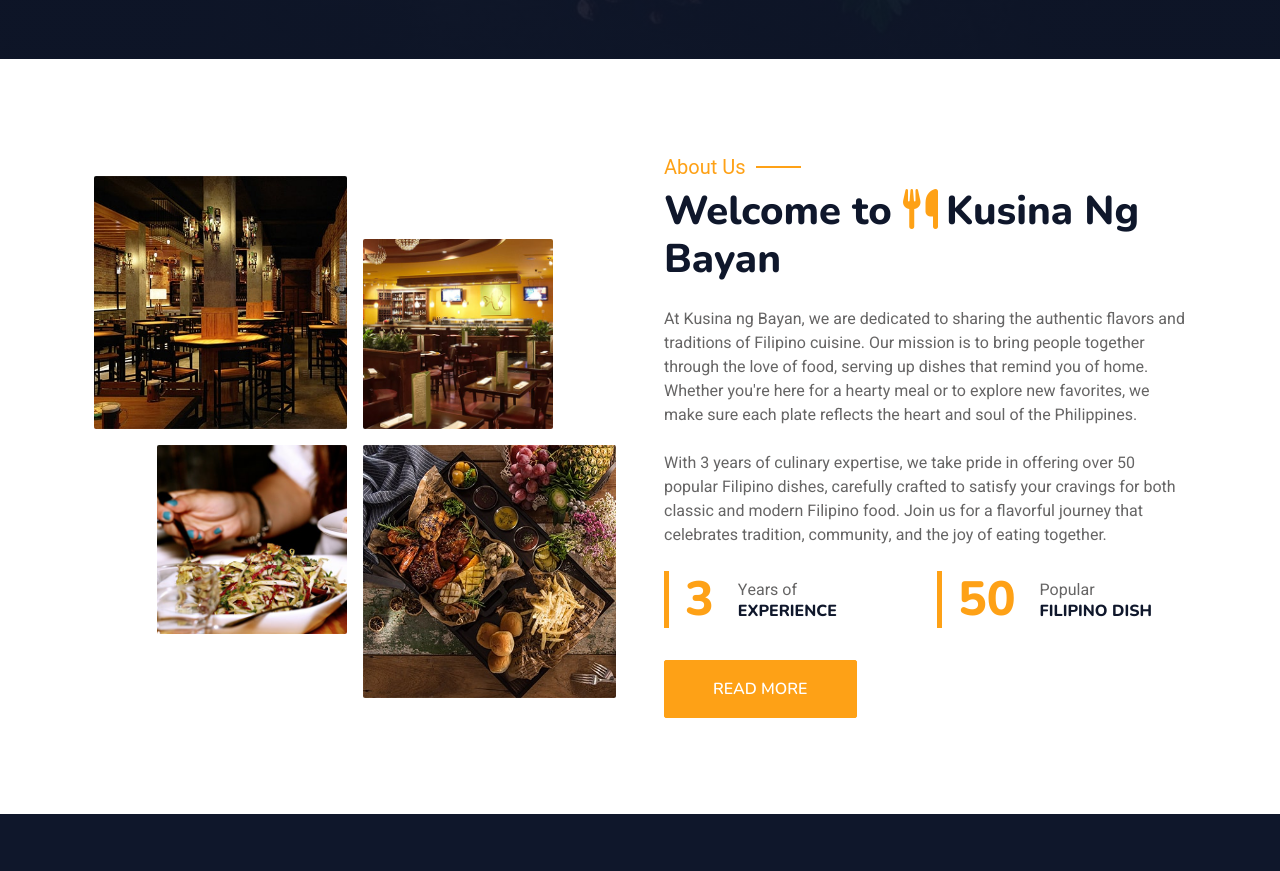
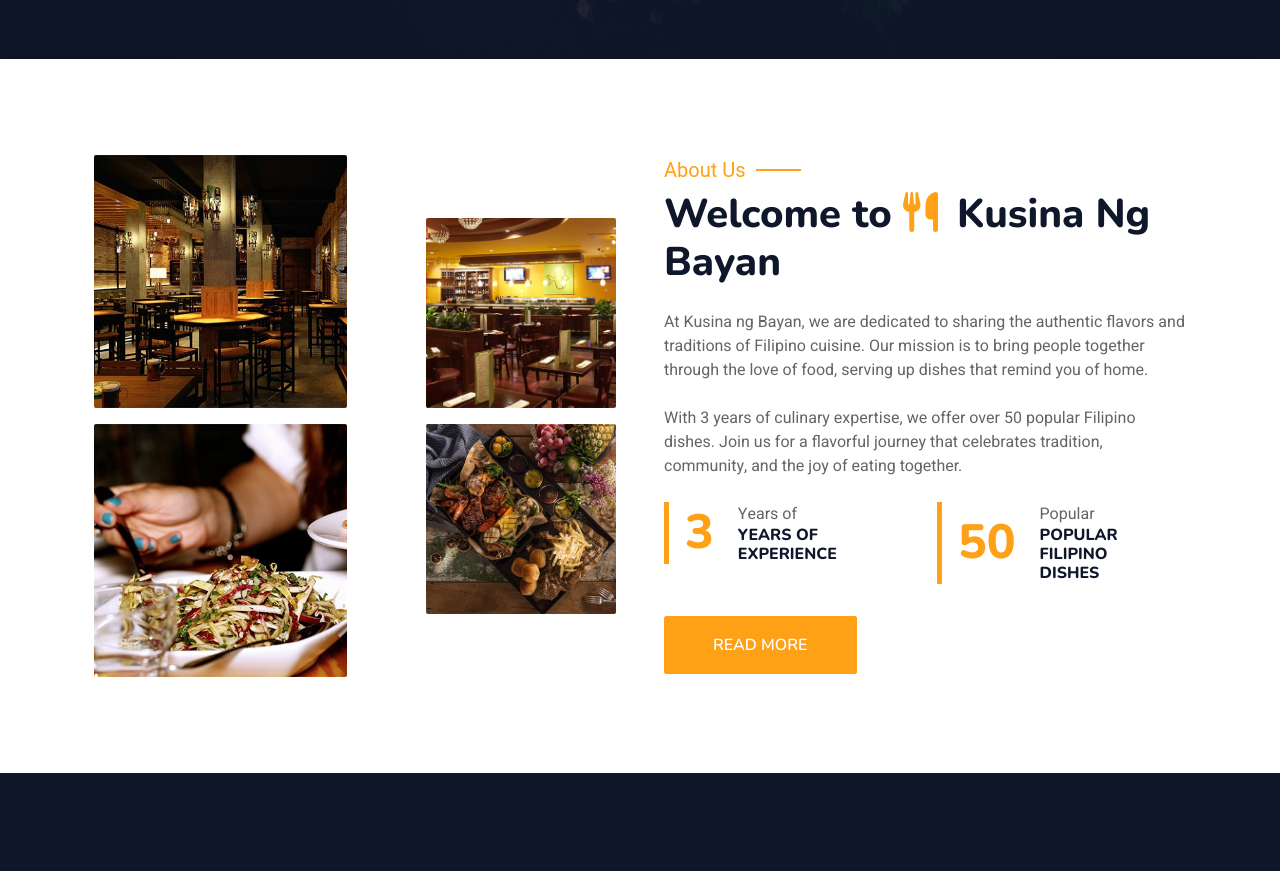
Before and after one commit to RavenXconner/KusinaNgBayan-Food-Recipe, a React (Create React App) app: page / in a window 1280 px wide. Shown: the part 840-1711 px from the top of the page. Built offline with nearby package versions, Linux system fonts and the light colour scheme.

Commit message:
Optimize some of the Pages

```diff
--- a/src/components/AboutSection.js
+++ b/src/components/AboutSection.js
@@ -1,16 +1,15 @@
 import React from "react";
 import "bootstrap/dist/css/bootstrap.min.css";
 import "font-awesome/css/font-awesome.min.css";
-import { Link } from "react-router-dom"; // Add Link from react-router-dom
-import Footer from "./FooterPage"; // Adjust the path based on your folder structure
+import "bootstrap-icons/font/bootstrap-icons.css"; // Import Bootstrap Icons
+import { Link } from "react-router-dom";
+import Footer from "./FooterPage"; // Ensure path is correct
 
 const Home = () => {
   return (
     <div className="container-xxl bg-white p-0">
-
       <div className="container-xxl position-relative p-0">
         {/* Navbar Component */}
-
         <div className="container-xxl py-5 bg-dark hero-header mb-5">
           <div className="container text-center my-5 pt-5 pb-4">
             <h1 className="display-3 text-white mb-3 animated slideInDown">
@@ -21,10 +20,7 @@ const Home = () => {
                 <li className="breadcrumb-item">
                   <Link to="/">Home</Link>
                 </li>
-                <li
-                  className="breadcrumb-item text-white active"
-                  aria-current="page"
-                >
+                <li className="breadcrumb-item text-white active" aria-current="page">
                   About
                 </li>
               </ol>
@@ -32,8 +28,8 @@ const Home = () => {
           </div>
         </div>
       </div>
-      {/* Navbar & Hero End */}
-      {/* About Start */}
+
+      {/* About Section */}
       <div className="container-xxl py-5">
         <div className="container">
           <div className="row g-5 align-items-center">
@@ -79,33 +75,23 @@ const Home = () => {
                 About Us
               </h5>
               <h1 className="mb-4">
-                Welcome to <i className="fa fa-utensils text-primary me-2"></i>
-                Kusina Ng Bayan
+                Welcome to <i className="fa fa-utensils text-primary me-2"></i>Kusina Ng Bayan
               </h1>
               <p className="mb-4">
                 At Kusina ng Bayan, we are dedicated to sharing the authentic
                 flavors and traditions of Filipino cuisine. Our mission is to
                 bring people together through the love of food, serving up
-                dishes that remind you of home. Whether you're here for a hearty
-                meal or to explore new favorites, we make sure each plate
-                reflects the heart and soul of the Philippines.
+                dishes that remind you of home.
               </p>
               <p className="mb-4">
                 With 3 years of culinary expertise, we take pride in offering
-                over 50 popular Filipino dishes, carefully crafted to satisfy
-                your cravings for both classic and modern Filipino food. Join us
-                for a flavorful journey that celebrates tradition, community,
-                and the joy of eating together.
+                over 50 popular Filipino dishes. Join us for a flavorful journey
+                that celebrates tradition, community, and the joy of eating together.
               </p>
               <div className="row g-4 mb-4">
                 <div className="col-sm-6">
                   <div className="d-flex align-items-center border-start border-5 border-primary px-3">
-                    <h1
-                      className="flex-shrink-0 display-5 text-primary mb-0"
-                      data-toggle="counter-up"
-                    >
-                      3
-                    </h1>
+                    <h1 className="flex-shrink-0 display-5 text-primary mb-0">3</h1>
                     <div className="ps-4">
                       <p className="mb-0">Years of</p>
                       <h6 className="text-uppercase mb-0">Experience</h6>
@@ -114,15 +100,10 @@ const Home = () => {
                 </div>
                 <div className="col-sm-6">
                   <div className="d-flex align-items-center border-start border-5 border-primary px-3">
-                    <h1
-                      className="flex-shrink-0 display-5 text-primary mb-0"
-                      data-toggle="counter-up"
-                    >
-                      50
-                    </h1>
+                    <h1 className="flex-shrink-0 display-5 text-primary mb-0">50</h1>
                     <div className="ps-4">
                       <p className="mb-0">Popular</p>
-                      <h6 className="text-uppercase mb-0">Filipino Dish</h6>
+                      <h6 className="text-uppercase mb-0">Filipino Dishes</h6>
                     </div>
                   </div>
                 </div>
@@ -134,20 +115,21 @@ const Home = () => {
           </div>
         </div>
       </div>
-      {/* About End */}
-      {/* Back to Top */}
+
+      {/* Back to Top Button */}
       <Link
         to="#"
         className="new-back-to-top btn-lg btn-primary btn-lg-square"
         onClick={(e) => {
           e.preventDefault(); // Prevent default anchor behavior
-          window.scrollTo({ top: 0, behavior: "smooth" }); // Scroll to the top smoothly
+          window.scrollTo({ top: 0, behavior: "smooth" }); // Scroll to top smoothly
         }}
       >
         <i className="bi bi-arrow-up"></i>
       </Link>
+
       {/* Footer Component */}
-      <Footer /> {/* Add Footer component here */}
+      <Footer />
     </div>
   );
 };
--- a/src/components/EmptyUser.js
+++ b/src/components/EmptyUser.js
@@ -1,63 +1,38 @@
-// App.js
-import React, { useState, useEffect } from "react";
-import { BrowserRouter as Router, Routes, Route } from "react-router-dom";
-import Navbar from "./Navbar";
-import Home from "./Home";
-import About from "./AboutSection";
-import MenuPage from "./Menu";
-import TeamPage from "./OurTeam";
-import ContactPage from "./Contact";
-import SignupPage from "./SignUp";
-import LoginPage from "./LoginPage";
-import ForgotPasswordPage from "./ForgotPasswordPage";
-import UnderMaintenance from "./Maintenance";
-import ProfilePage from "./ProfilePage";
-import EmptyUserPage from "./EmptyUser";
-import ScrollToTop from "./ScrollToTop";
-import PaymentPage from "./PaymentPage";
+import React from "react";
+import { useNavigate } from "react-router-dom";
+import Footer from "./FooterPage"; // Reuse the same Footer component
+import "./css/ProfilePage.css"; // Reuse ProfilePage styles for consistency
 
-function App() {
-  const [loggedIn, setLoggedIn] = useState(() => {
-    const isLoggedIn = localStorage.getItem("loggedIn") === "true";
-    console.log('Initial loggedIn state:', isLoggedIn); // Debug log
-    return isLoggedIn;
-  });
+const EmptyUser = () => {
+  const navigate = useNavigate();
 
-  useEffect(() => {
-    localStorage.setItem("loggedIn", loggedIn);
-  }, [loggedIn]);
-
-  const handleLogin = () => {
-    setLoggedIn(true);
-  };
-
-  const handleLogout = () => {
-    setLoggedIn(false);
-    localStorage.removeItem("loggedIn");
+  const handleLoginRedirect = () => {
+    navigate("/login"); // Redirect to the login page
   };
 
   return (
-    <Router>
-      <ScrollToTop />
-      <div>
-        <Navbar loggedIn={loggedIn} onLogout={handleLogout} />
-        <Routes>
-          <Route path="/" element={<Home />} />
-          <Route path="/about" element={<About />} />
-          <Route path="/menu" element={<MenuPage />} />
-          <Route path="/team" element={<TeamPage />} />
-          <Route path="/contact" element={<ContactPage />} />
-          <Route path="/signup" element={<SignupPage />} />
-          <Route path="/login" element={<LoginPage onLogin={handleLogin} />} />
-          <Route path="/forgot-password" element={<ForgotPasswordPage />} />
-          <Route path="/maintenance" element={<UnderMaintenance />} />
-          <Route path="/profile" element={<ProfilePage onLogout={handleLogout} />} />
-          <Route path="/empty-user" element={<EmptyUserPage />} />
-          <Route path="/payment" element={<PaymentPage />} />
-        </Routes>
+    <div className="profile-page-container">
+      <div className="profile-card">
+        <div className="title-container">
+          <h5 className="welcome-section-title">Welcome</h5>
+          <h1 className="profile-title">No User Logged In</h1>
+        </div>
+        <div className="user-info">
+          <p className="user-email">
+            <i className="fa fa-exclamation-circle"></i> You are not logged in.
+          </p>
+          <p className="user-date-joined">
+            <i className="fa fa-info-circle"></i> Please log in to access your profile and features.
+          </p>
+        </div>
+        <button className="primary-button" onClick={handleLoginRedirect}>
+          Login
+        </button>
       </div>
-    </Router>
+
+      <Footer />
+    </div>
   );
-}
+};
 
-export default App;
+export default EmptyUser;
--- a/src/components/Home.js
+++ b/src/components/Home.js
@@ -3,21 +3,19 @@ import "bootstrap/dist/css/bootstrap.min.css";
 import "font-awesome/css/font-awesome.min.css";
 import { Link } from "react-router-dom";
 import Footer from "./FooterPage";
-import newHeroImage from "./img/hero-replacement.png";
+import newHeroImage from "./img/hero-replacement.png"; // Ensure the path is correct
 
 const Home = () => {
   return (
     <div className="container-xxl bg-white p-0">
-      {/*Hero Start */}
+      {/* Hero Section */}
       <div className="container-xxl position-relative p-0">
         <div className="container-xxl py-5 bg-dark hero-header mb-5">
           <div className="container my-5 py-5">
             <div className="row align-items-center g-5">
               <div className="col-lg-6 text-center text-lg-start">
                 <h1 className="display-3 text-white animated slideInLeft">
-                  Savor the
-                  <br />
-                  Flavors of Home
+                  Savor the <br /> Flavors of Home
                 </h1>
                 <p className="text-white animated slideInLeft mb-4 pb-2">
                   At Kusina ng Bayan, we bring you the rich and authentic taste
@@ -26,56 +24,50 @@ const Home = () => {
                   meals to delightful desserts, experience the warmth and
                   comfort of our kitchen, where every bite feels like home.
                 </p>
-
+                <Link className="btn btn-primary py-3 px-5 mt-2" to="/menu">
+                  Explore Our Menu
+                </Link>
               </div>
               <div className="col-lg-6 text-center text-lg-end overflow-hidden">
-              <img className="img-fluid" src={newHeroImage} alt="Hero" />
+                <img
+                  className="img-fluid"
+                  src={newHeroImage}
+                  alt="Hero"
+                  loading="lazy"
+                />
               </div>
             </div>
           </div>
         </div>
       </div>
-      {/* Navbar & Hero End */}
 
-      {/* About Start */}
+      {/* About Section */}
       <div className="container-xxl py-5">
         <div className="container">
           <div className="row g-5 align-items-center">
             <div className="col-lg-6">
               <div className="row g-3">
-                <div className="col-6 text-start">
+                {["about-1", "about-2", "about-3", "about-4"].map(
+                  (imgName, index) => (
+                    <div
+                      key={index}
+                      className={`col-${index % 2 === 0 ? "6" : "6"} ${
+                        index % 2 === 0 ? "text-start" : "text-end"
+                      }`}
+                    >
                       <img
-                    className="img-fluid rounded w-100 wow zoomIn"
-                    data-wow-delay="0.1s"
-                    src="img/about-1.jpg"
-                    alt="About 1"
+                        className={`img-fluid rounded ${
+                          index % 2 === 0 ? "w-100" : "w-75"
+                        } wow zoomIn`}
+                        data-wow-delay={`${0.1 * (index + 1)}s`}
+                        src={`img/${imgName}.jpg`}
+                        alt={`About ${index + 1}`}
+                        loading="lazy"
+                        style={index === 1 ? { marginTop: "25%" } : {}}
                       />
                     </div>
-                <div className="col-6 text-start">
-                  <img
-                    className="img-fluid rounded w-75 wow zoomIn"
-                    data-wow-delay="0.3s"
-                    src="img/about-2.jpg"
-                    style={{ marginTop: "25%" }}
-                    alt="About 2"
-                  />
-                </div>
-                <div className="col-6 text-end">
-                  <img
-                    className="img-fluid rounded w-75 wow zoomIn"
-                    data-wow-delay="0.5s"
-                    src="img/about-3.jpg"
-                    alt="About 3"
-                  />
-                </div>
-                <div className="col-6 text-end">
-                  <img
-                    className="img-fluid rounded w-100 wow zoomIn"
-                    data-wow-delay="0.7s"
-                    src="img/about-4.jpg"
-                    alt="About 4"
-                  />
-                </div>
+                  )
+                )}
               </div>
             </div>
             <div className="col-lg-6">
@@ -83,53 +75,43 @@ const Home = () => {
                 About Us
               </h5>
               <h1 className="mb-4">
-                Welcome to <i className="fa fa-utensils text-primary me-2"></i>
-                Kusina Ng Bayan
+                Welcome to{" "}
+                <i className="fa fa-utensils text-primary me-2"></i> Kusina Ng
+                Bayan
               </h1>
               <p className="mb-4">
                 At Kusina ng Bayan, we are dedicated to sharing the authentic
                 flavors and traditions of Filipino cuisine. Our mission is to
                 bring people together through the love of food, serving up
-                dishes that remind you of home. Whether you're here for a hearty
-                meal or to explore new favorites, we make sure each plate
-                reflects the heart and soul of the Philippines.
+                dishes that remind you of home.
               </p>
               <p className="mb-4">
-                With 3 years of culinary expertise, we take pride in offering
-                over 50 popular Filipino dishes, carefully crafted to satisfy
-                your cravings for both classic and modern Filipino food. Join us
-                for a flavorful journey that celebrates tradition, community,
-                and the joy of eating together.
+                With 3 years of culinary expertise, we offer over 50 popular
+                Filipino dishes. Join us for a flavorful journey that celebrates
+                tradition, community, and the joy of eating together.
               </p>
               <div className="row g-4 mb-4">
-                <div className="col-sm-6">
+                {[
+                  { number: 3, label: "Years of Experience" },
+                  { number: 50, label: "Popular Filipino Dishes" },
+                ].map((item, index) => (
+                  <div key={index} className="col-sm-6">
                     <div className="d-flex align-items-center border-start border-5 border-primary px-3">
                       <h1
                         className="flex-shrink-0 display-5 text-primary mb-0"
                         data-toggle="counter-up"
                       >
-                      3
+                        {item.number}
                       </h1>
                       <div className="ps-4">
-                      <p className="mb-0">Years of</p>
-                      <h6 className="text-uppercase mb-0">Experience</h6>
+                        <p className="mb-0">
+                          {index === 0 ? "Years of" : "Popular"}
+                        </p>
+                        <h6 className="text-uppercase mb-0">{item.label}</h6>
                       </div>
                     </div>
                   </div>
-                <div className="col-sm-6">
-                  <div className="d-flex align-items-center border-start border-5 border-primary px-3">
-                    <h1
-                      className="flex-shrink-0 display-5 text-primary mb-0"
-                      data-toggle="counter-up"
-                    >
-                      50
-                    </h1>
-                    <div className="ps-4">
-                      <p className="mb-0">Popular</p>
-                      <h6 className="text-uppercase mb-0">Filipino Dish</h6>
-                    </div>
-                  </div>
-                </div>
+                ))}
               </div>
               <Link className="btn btn-primary py-3 px-5 mt-2" to="/about">
                 Read More
@@ -138,18 +120,21 @@ const Home = () => {
           </div>
         </div>
       </div>
-      {/* About End */}
+
+      {/* Back to Top Button */}
       <Link
         to="#"
+        aria-label="Back to Top"
         className="new-back-to-top btn-lg btn-primary btn-lg-square"
         onClick={(e) => {
-          e.preventDefault(); // Prevent default anchor behavior
-          window.scrollTo({ top: 0, behavior: "smooth" }); // Scroll to the top smoothly
+          e.preventDefault();
+          window.scrollTo({ top: 0, behavior: "smooth" });
         }}
       >
         <i className="bi bi-arrow-up"></i>
       </Link>
 
+      {/* Footer */}
       <Footer />
     </div>
   );
--- a/src/components/LoginPage.js
+++ b/src/components/LoginPage.js
@@ -1,25 +1,30 @@
 import React, { useState } from "react";
 import { useNavigate, Link } from "react-router-dom";
 import { signInWithEmailAndPassword } from "firebase/auth";
-import { auth } from "./firebase/firebase"; // Import Firebase
+import { auth } from "./firebase/firebase";
 import Footer from "./FooterPage";
-import "./css/Login.css";
+import "./css/Login.css"; // Assuming styles are defined in Login.css
 
 const LoginPage = ({ onLogin }) => {
   const [email, setEmail] = useState("");
   const [password, setPassword] = useState("");
-  const [errorMessage, setErrorMessage] = useState(""); // State to display login error messages
+  const [errorMessage, setErrorMessage] = useState("");
+  const [loading, setLoading] = useState(false); // Track loading state
   const navigate = useNavigate();
 
   const handleLogin = async (e) => {
     e.preventDefault();
+    setLoading(true); // Start loading animation
+
     try {
       await signInWithEmailAndPassword(auth, email, password);
-      onLogin(); // Call onLogin to update the loggedIn state in the parent component
-      navigate("/profile"); // Redirect to profile page on successful login
+      onLogin(); // Update loggedIn state
+      navigate("/profile"); // Redirect on success
     } catch (error) {
       console.error("Error logging in:", error.message);
       setErrorMessage("Failed to login. Please check your email and password.");
+    } finally {
+      setLoading(false); // Stop loading animation
     }
   };
 
@@ -43,6 +48,7 @@ const LoginPage = ({ onLogin }) => {
                       value={email}
                       onChange={(e) => setEmail(e.target.value)}
                       required
+                      aria-label="Email"
                     />
                   </div>
                   <div className="new-col-12">
@@ -53,16 +59,25 @@ const LoginPage = ({ onLogin }) => {
                       value={password}
                       onChange={(e) => setPassword(e.target.value)}
                       required
+                      aria-label="Password"
                     />
                   </div>
                   <div className="new-col-12">
-                    <button className="new-btn w-100 py-3" type="submit">
-                      Login
+                    <button
+                      className="new-btn w-100 py-3"
+                      type="submit"
+                      disabled={loading} // Disable button while loading
+                    >
+                      {loading ? (
+                        <span className="spinner-border spinner-border-sm" role="status" aria-hidden="true"></span>
+                      ) : (
+                        "Login"
+                      )}
                     </button>
                   </div>
                   {errorMessage && (
                     <div className="new-col-12 mt-2">
-                      <p className="text-danger">{errorMessage}</p> {/* Display error message */}
+                      <p className="text-danger" role="alert">{errorMessage}</p>
                     </div>
                   )}
                   <div className="new-col-12">
--- a/src/components/Maintenance.js
+++ b/src/components/Maintenance.js
@@ -1,9 +1,11 @@
 import React from 'react';
 import { Link } from 'react-router-dom'; // Import Link for routing
 import './css/Maintenance.css'; // Import CSS
+import Footer from './FooterPage'; // Import the Footer component
 
 const MaintenancePage = () => {
   return (
+    <>
       <div className="maintenance-wrapper d-flex justify-content-center align-items-center">
         <section className="maintenance-container text-center">
           <h2 className="maintenance-title">We&rsquo;ll be back soon!</h2>
@@ -20,6 +22,9 @@ const MaintenancePage = () => {
           </div>
         </section>
       </div>
+      {/* Footer Component */}
+      <Footer />
+    </>
   );
 };
 
```
Also changed, not shown: src/components/Contact.js (+15 -13 lines). Lines whose indentation alone changed are shown as unchanged.
